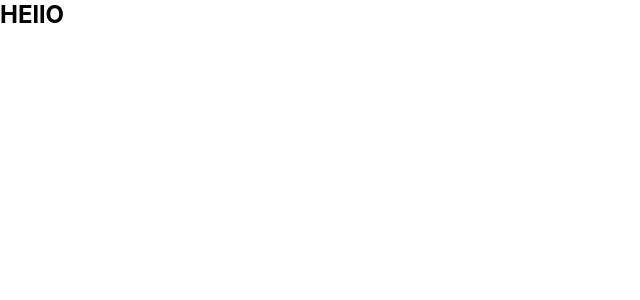
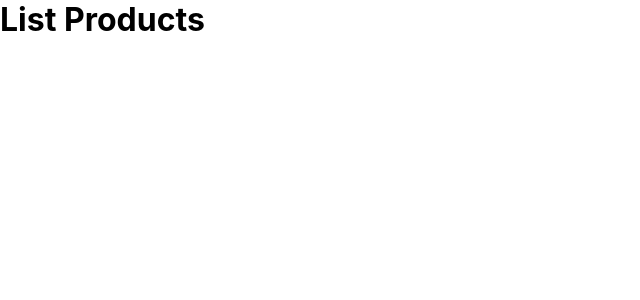
Before and after one commit to Andresantos01/ScandiwebFrontendReact, a React (Create React App) app in the folder frontend/: page / in a window 1280 px wide. Shown: the top 300 px of the page, without its empty margins (0-640 px from the left). Built offline with nearby package versions, Linux system fonts and the light colour scheme.

Commit message:
Created routes
route / should list all products.
/addProduct should add new product

```diff
--- a/frontend/package.json
+++ b/frontend/package.json
@@ -9,6 +9,7 @@
     "node-sass": "^7.0.3",
     "react": "^18.2.0",
     "react-dom": "^18.2.0",
+    "react-router-dom": "^6.10.0",
     "react-scripts": "5.0.1",
     "web-vitals": "^2.1.4"
   },
--- a/frontend/src/App.js
+++ b/frontend/src/App.js
@@ -1,10 +1,16 @@
 import './App.scss';
+import { BrowserRouter, Routes, Route } from 'react-router-dom';
+import { ListProducts } from './Pages/ListProducts/list-products';
+import { AddProduct } from './Pages/AddProducts/add-products';
 
 function App() {
   return (
-    <div className="App">
-      <h2>HEllO </h2>
-    </div>
+    <BrowserRouter>
+      <Routes>
+        <Route path="/" element={<ListProducts />} />
+        <Route path="/addProduct" element={<AddProduct />} />
+      </Routes>
+    </BrowserRouter>
   );
 }
 
--- /dev/null
+++ b/frontend/src/Pages/AddProducts/add-products.js
@@ -0,0 +1,8 @@
+export function AddProduct()
+{
+    return(
+        <>
+            <h1>Add Product</h1>
+        </>
+    )
+}
--- /dev/null
+++ b/frontend/src/Pages/ListProducts/list-products.js
@@ -0,0 +1,9 @@
+
+export function ListProducts()
+{
+    return(
+        <>
+            <h1>List Products</h1>
+        </>
+    )
+}
--- a/frontend/src/index.js
+++ b/frontend/src/index.js
@@ -11,7 +11,4 @@ root.render(
   </React.StrictMode>
 );
 
-// If you want to start measuring performance in your app, pass a function
-// to log results (for example: reportWebVitals(console.log))
-// or send to an analytics endpoint. Learn more: https://bit.ly/CRA-vitals
 reportWebVitals();
```
Also changed, not shown: frontend/src/Pages/AddProducts/add-product.scss (added), frontend/src/Pages/ListProducts/list-products.scss (added), 1 other file (tests, documents, lock files or other folders).
